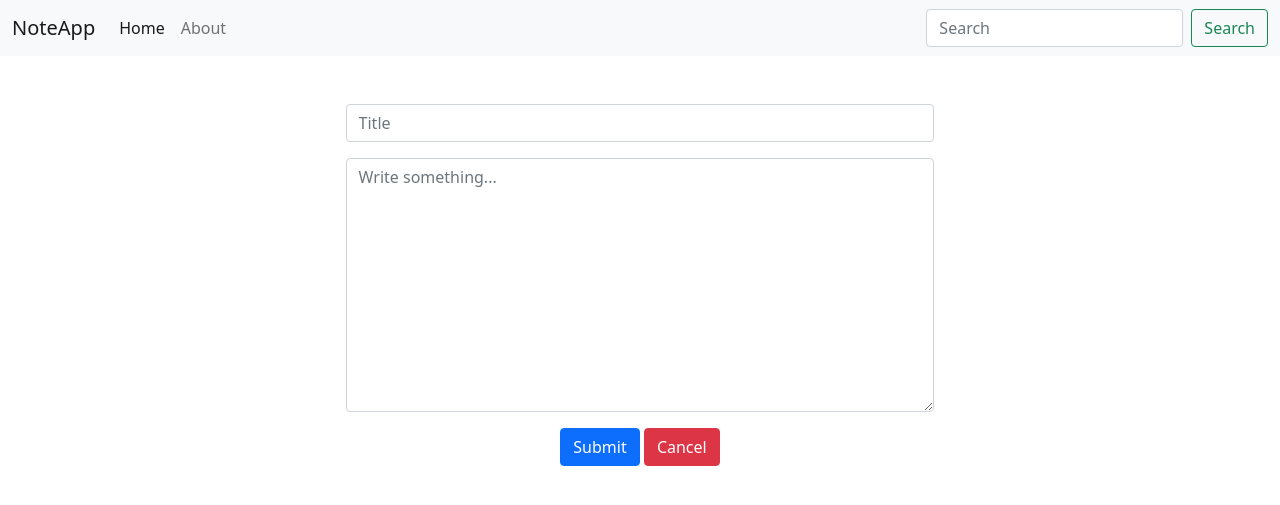
After one commit to ahmedhanyh/note-taking-app, a Flask app: template templates/new.html in a window 1280 px wide. The commit adds this page. Shown: the top 505 px of the page. Run offline with Flask 2, Linux system fonts and the light colour scheme; the template is opened without the code that fills it, so the values that code supplies are empty.

Commit message:
Create a new template for the note creation form
- Update the style
- Update index.html
  = The cards anchor elements now contain the text 'View' and
    'Edit' which will link to their respective templates

```diff
--- a/static/style.css
+++ b/static/style.css
@@ -12,10 +12,19 @@ body {
 
 section {
     margin: 6vh 0;
+    padding: 0 4vw;
     display: flex;
     flex-direction: column;
     align-items: center;
     gap: 6vh;
+}
+
+#new-note-form {
+    width: 50%;
+}
+
+#new-note-form-btns {
+    text-align: center;
 }
 
 #notes-cards {
--- /dev/null
+++ b/templates/new.html
@@ -0,0 +1,18 @@
+{% extends "base.html" %}
+
+{% block link %}
+    <link rel="stylesheet" href={{ url_for('static', filename='style.css') }}>
+{% endblock %}
+
+{% block title %}Create a new note{% endblock %}
+
+{% block content %}
+    <form id="new-note-form" action="#">
+        <input type="text" class="form-control mb-3" id="title" placeholder="Title">
+        <textarea class="form-control mb-3" id="note-content" rows="10" placeholder="Write something..."></textarea>
+        <div id="new-note-form-btns">
+            <button type="submit" class="btn btn-primary">Submit</button>
+            <button type="submit" class="btn btn-danger">Cancel</button>
+        </div>
+    </form>
+{% endblock %}
```
Also changed, not shown: templates/index.html (+6 -5 lines).
